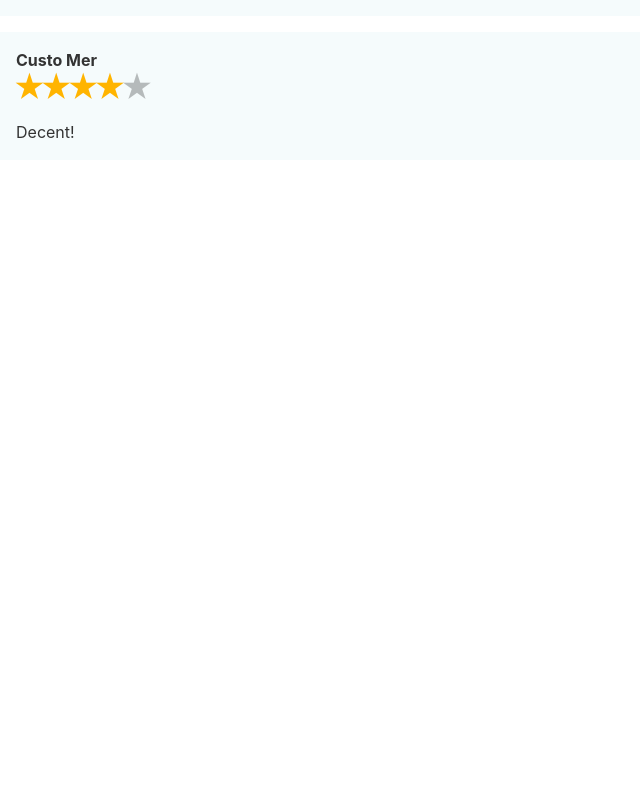
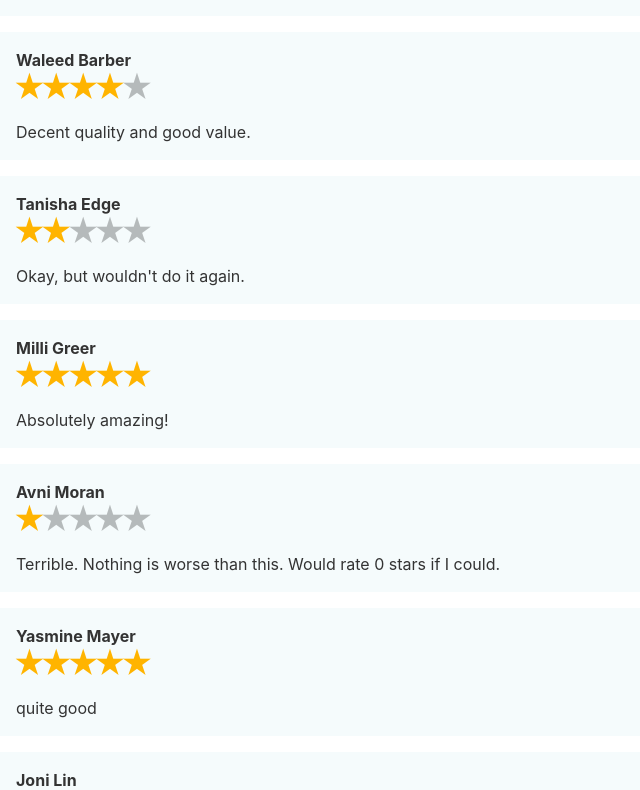
Before and after one commit to punit-shah/customer-feedback-test, a React (Create React App) app: page / in a window 1280 px wide. Shown: the part 780-1570 px from the top of the page, without its empty margins (0-640 px from the left). Before the commit the page ends 940 px from the top, so only its background shows below. Built offline with nearby package versions, Linux system fonts and the light colour scheme.

Commit message:
Add more comments

```diff
--- a/src/Graph.js
+++ b/src/Graph.js
@@ -12,7 +12,7 @@ const Graph = ({ comments }) => {
     }, 0);
 
   const data = {
-    labels: ['1', '2', '3', '4', '5'],
+    labels: ['1 star', '2 stars', '3 stars', '4 stars', '5 stars'],
     datasets: [
       {
         label: 'Ratings',
--- a/src/data/comments.js
+++ b/src/data/comments.js
@@ -2,15 +2,50 @@ export default [
   {
     id: 0,
     name: 'Punit Shah',
-    email: 'punit@email.com',
     rating: 5,
     comment: 'Very good.',
   },
   {
     id: 1,
-    name: 'Custo Mer',
-    email: 'custo@email.com',
+    name: 'Waleed Barber',
     rating: 4,
-    comment: 'Decent!',
+    comment: 'Decent quality and good value.',
+  },
+  {
+    id: 2,
+    name: 'Tanisha Edge',
+    rating: 2,
+    comment: "Okay, but wouldn't do it again.",
+  },
+  {
+    id: 3,
+    name: 'Milli Greer',
+    rating: 5,
+    comment: 'Absolutely amazing!',
+  },
+  {
+    id: 4,
+    name: 'Avni Moran',
+    rating: 1,
+    comment:
+      'Terrible. Nothing is worse than this. Would rate 0 stars if I could.',
+  },
+  {
+    id: 5,
+    name: 'Yasmine Mayer',
+    rating: 5,
+    comment: 'quite good',
+  },
+  {
+    id: 6,
+    name: 'Joni Lin',
+    rating: 1,
+    comment: 'VERY BAD!',
+  },
+  {
+    id: 7,
+    name: 'Ralphy Reynolds',
+    rating: 4,
+    comment: 'Great! No complaints. But not perfect.',
   },
 ];
```
